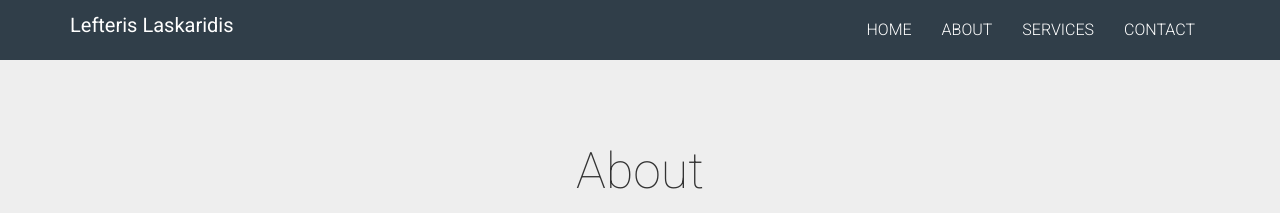
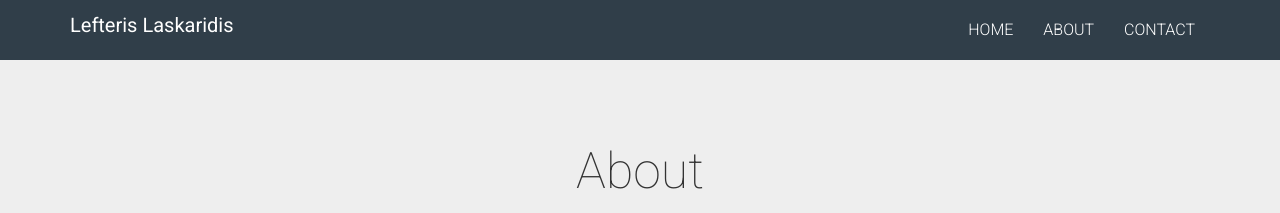
Before and after one commit to laskaridis/laskaridis.github.io, a Jekyll site: the page built from about/index.html, in a window 1280 px wide. Shown: the top 213 px of the page. Built offline with Jekyll 4.4.1, drawn with Linux system fonts in a browser that asks for light colours; nearby versions of some CDN libraries; comment, search, counter and statistics services are not loaded.

Commit message:
Remove services menu link

```diff
--- a/_includes/navigation.html
+++ b/_includes/navigation.html
@@ -20,7 +20,6 @@
     <ul class="nav navbar-nav">
       <li><a href="/" class="scrollable navbar-menu__link">Home</a></li>
       <li><a href="/about" class="scrollable navbar-menu__link">About</a></li>
-      <li><a href="#services" class="scrollable navbar-menu__link">Services</a></li>
       <li><a href="/contact" class="scrollable navbar-menu__link">Contact</a></li>
     </ul>
   </div>
```
